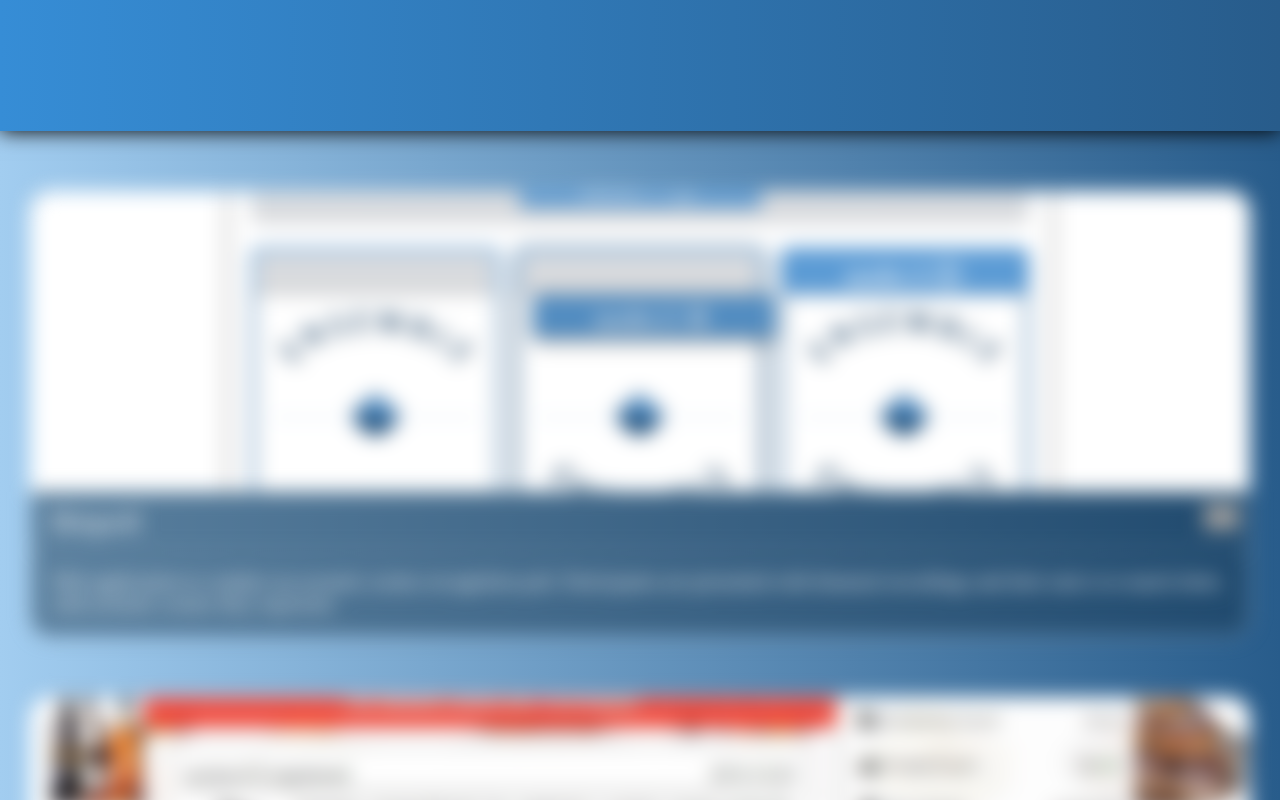
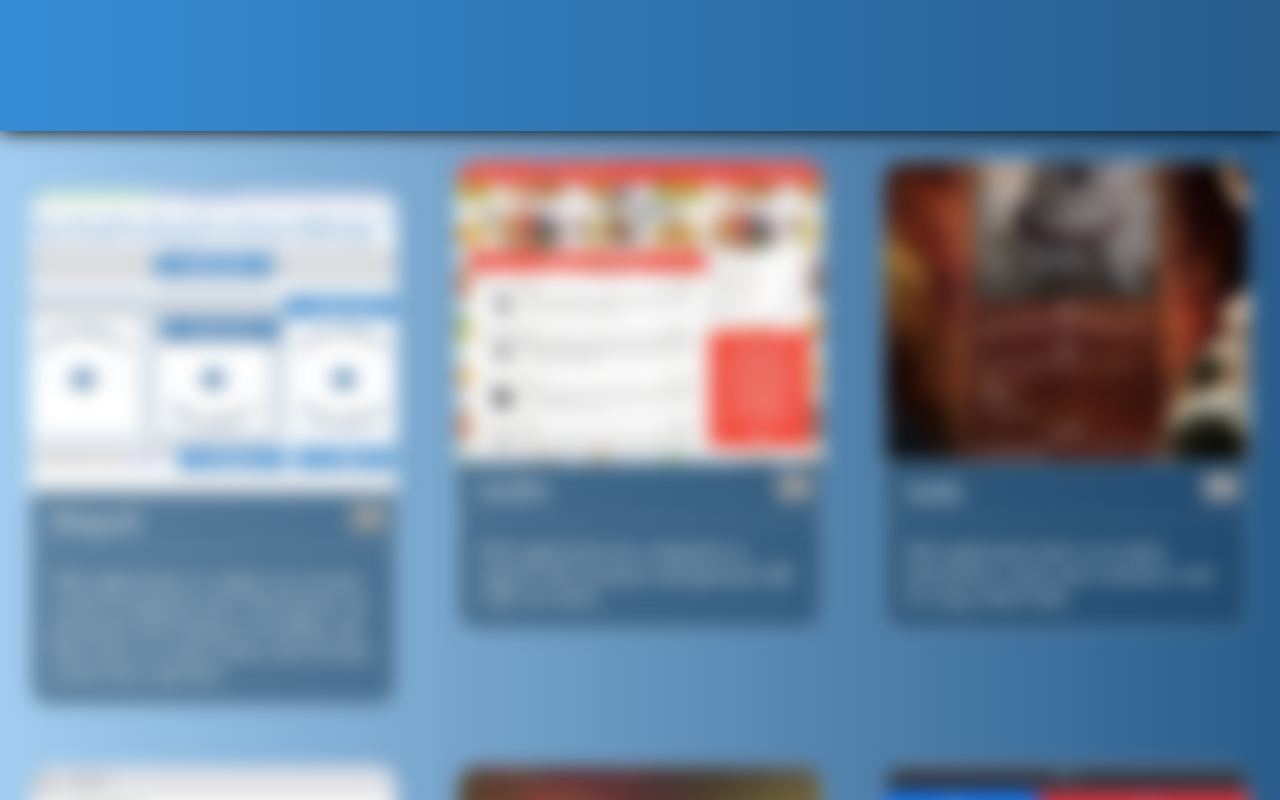
Before and after one commit to Niekarp/oskar, an Angular app: page / in a window 1280 px wide. Shown: the part 2000-2800 px from the top of the page. Built offline with nearby package versions, Linux system fonts and the light colour scheme; grey boxes are pictures that could not be loaded.

Commit message:
feat(projects): add desktop version

```diff
--- a/src/app/components/projects/projects.component.scss
+++ b/src/app/components/projects/projects.component.scss
@@ -6,7 +6,8 @@
 .projects {
   display: grid;
   // grid-template-rows: repeat(6, 50vh);
-  grid-template-columns: 100%;
+  // grid-template-columns: 100%;
+  grid-template-columns: repeat(auto-fill, minmax(400px, 1fr));
   // gap: 2rem;
 
   &__item {
```
